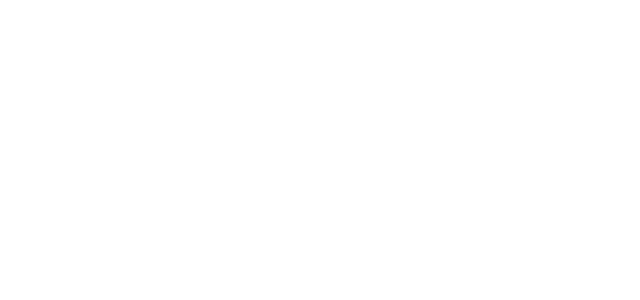
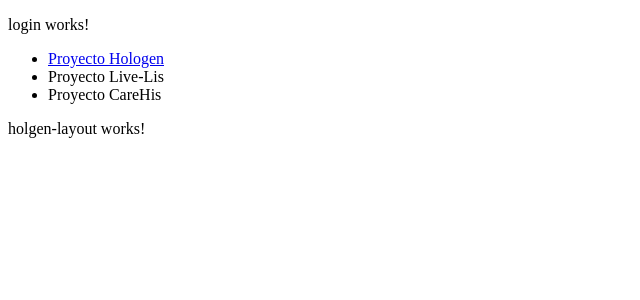
Before and after one commit to ABatistaIt/multiproyectos, an Angular app: page /hologen in a window 1280 px wide. Before the commit this address led to /. Shown: the top 300 px of the page, without its empty margins (0-640 px from the left). Built offline with nearby package versions, Linux system fonts and the light colour scheme.

Commit message:
CI: Validaciones

```diff
--- a/src/app/app.routes.ts
+++ b/src/app/app.routes.ts
@@ -3,6 +3,6 @@
 export const routes: Routes = [
     {
         path: '',
-        loadComponent: () => import('./login/login.component').then(m => m.LoginComponent)
+        loadChildren: () => import('./login/login.routes').then(m => m.ROUTES_LOGIN)
     }
 ];
--- a/src/app/login/login.component.html
+++ b/src/app/login/login.component.html
@@ -1,7 +1,9 @@
 <p>login works!</p>
 
 <ul>
-    <li>Proyecto Hologen</li>
+    <li><a routerLink="/hologen">Proyecto Hologen</a></li>
     <li>Proyecto Live-Lis</li>
     <li>Proyecto CareHis</li>
 </ul>
+
+<router-outlet></router-outlet>
--- a/src/app/login/login.component.ts
+++ b/src/app/login/login.component.ts
@@ -1,9 +1,10 @@
 import { CommonModule } from '@angular/common';
 import { Component } from '@angular/core';
+import { RouterLink, RouterOutlet } from '@angular/router';
 
 @Component({
   selector: 'app-login',
-  imports: [CommonModule],
+  imports: [CommonModule, RouterOutlet ,RouterLink],
   templateUrl: './login.component.html',
   styleUrl: './login.component.scss'
 })
--- /dev/null
+++ b/src/app/login/login.routes.ts
@@ -0,0 +1,15 @@
+import { Routes } from "@angular/router";
+
+export const ROUTES_LOGIN: Routes = [
+    {
+        path: '',
+        loadComponent: () => import('./login.component').then(m => m.LoginComponent),
+        children: [
+            {
+                path: 'hologen',
+                loadComponent: () => import('../projects/hologen/holgen-layout.component').then(m => m.HolgenLayoutComponent)
+            }
+        ]
+    },
+
+]
--- /dev/null
+++ b/src/app/projects/hologen/holgen-layout.component.html
@@ -0,0 +1 @@
+<p>holgen-layout works!</p>
```
Also changed, not shown: src/app/projects/hologen/holgen-layout.component.ts (added, +11 -0 lines), src/app/projects/hologen/holgen-layout.component.scss (added).
